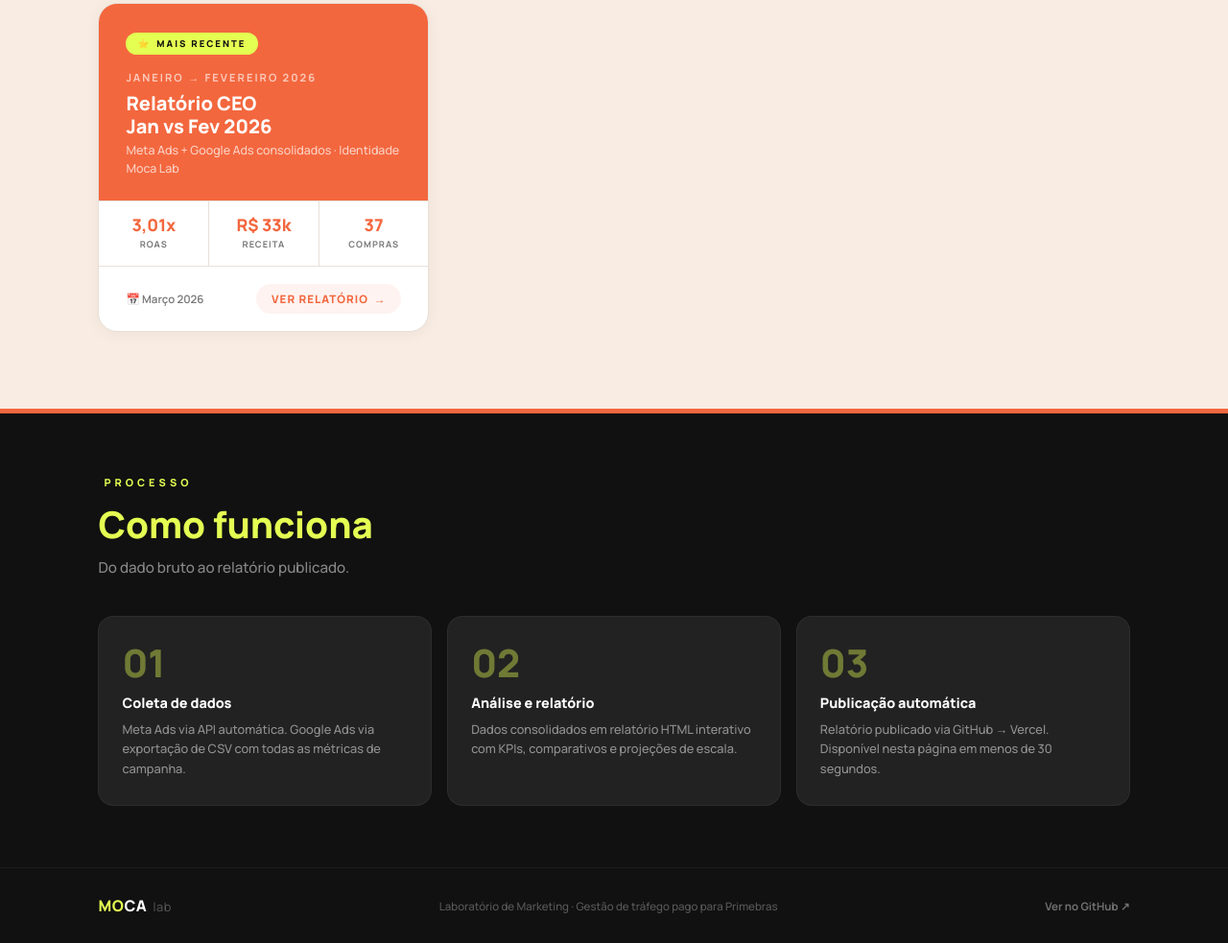
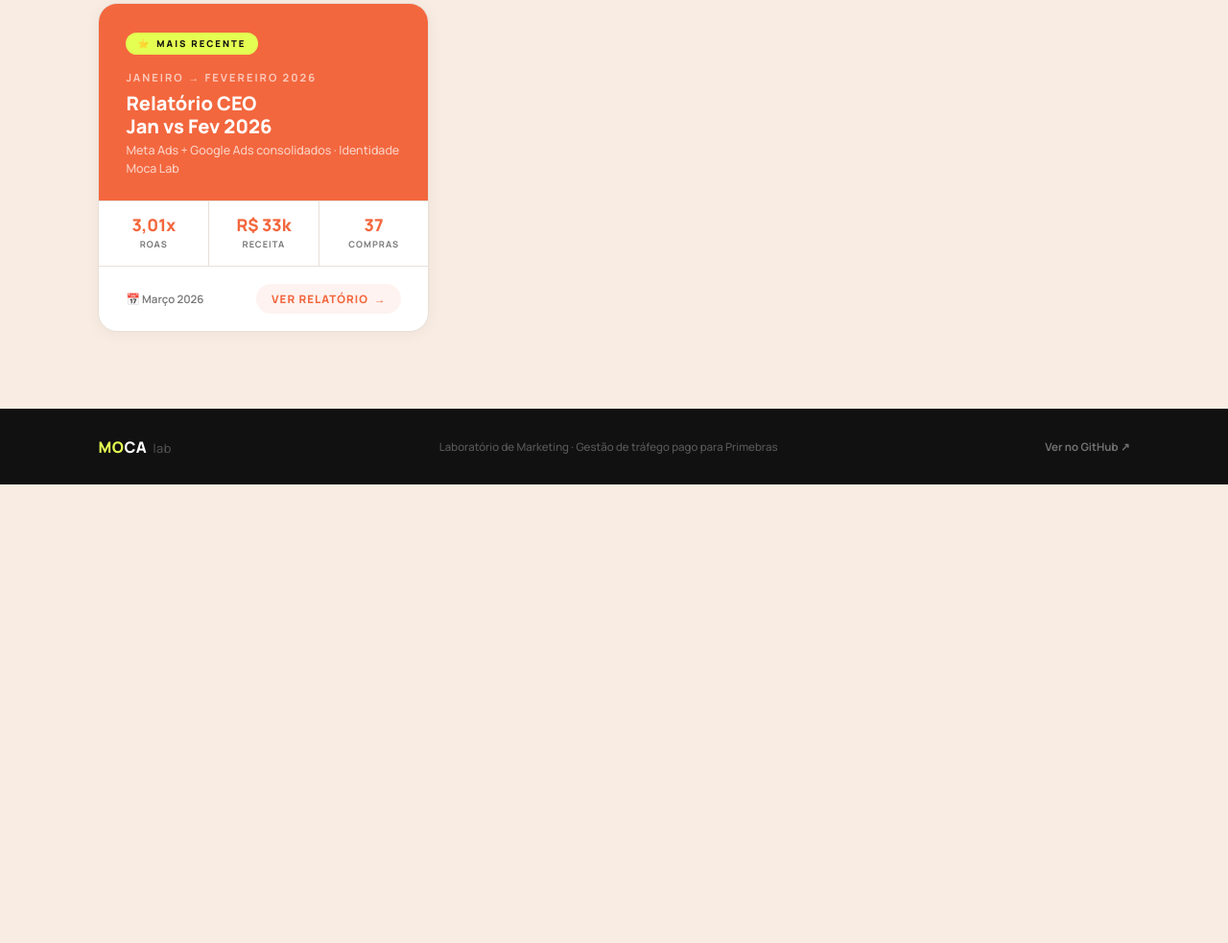
Before and after one commit to danilofalcaoa/primebras-relatorios, a plain HTML site: page index.html in a window 1280 px wide. Shown: the part 631-1614 px from the top of the page at 96% size. After the commit the page ends 1136 px from the top, so only its background shows below. Drawn offline with Linux system fonts and the light colour scheme.

Commit message:
fix: remove how-it-works section from index

```diff
--- a/index.html
+++ b/index.html
@@ -546,36 +546,6 @@
   </div>
 </main>
 
-<div class="divider-orange"></div>
-
-<!-- ══════════════════════════════════════════
-  COMO FUNCIONA — Preto
-══════════════════════════════════════════ -->
-<section class="how-section">
-
-  <div class="section-eyebrow">Processo</div>
-  <h2 class="section-title">Como funciona</h2>
-  <p class="section-sub">Do dado bruto ao relatório publicado.</p>
-
-  <div class="how-grid">
-    <div class="how-card">
-      <div class="how-num">01</div>
-      <div class="how-title">Coleta de dados</div>
-      <div class="how-text">Meta Ads via API automática. Google Ads via exportação de CSV com todas as métricas de campanha.</div>
-    </div>
-    <div class="how-card">
-      <div class="how-num">02</div>
-      <div class="how-title">Análise e relatório</div>
-      <div class="how-text">Dados consolidados em relatório HTML interativo com KPIs, comparativos e projeções de escala.</div>
-    </div>
-    <div class="how-card">
-      <div class="how-num">03</div>
-      <div class="how-title">Publicação automática</div>
-      <div class="how-text">Relatório publicado via GitHub → Vercel. Disponível nesta página em menos de 30 segundos.</div>
-    </div>
-  </div>
-
-</section>
 
 <!-- ══════════════════════════════════════════
   FOOTER
```
